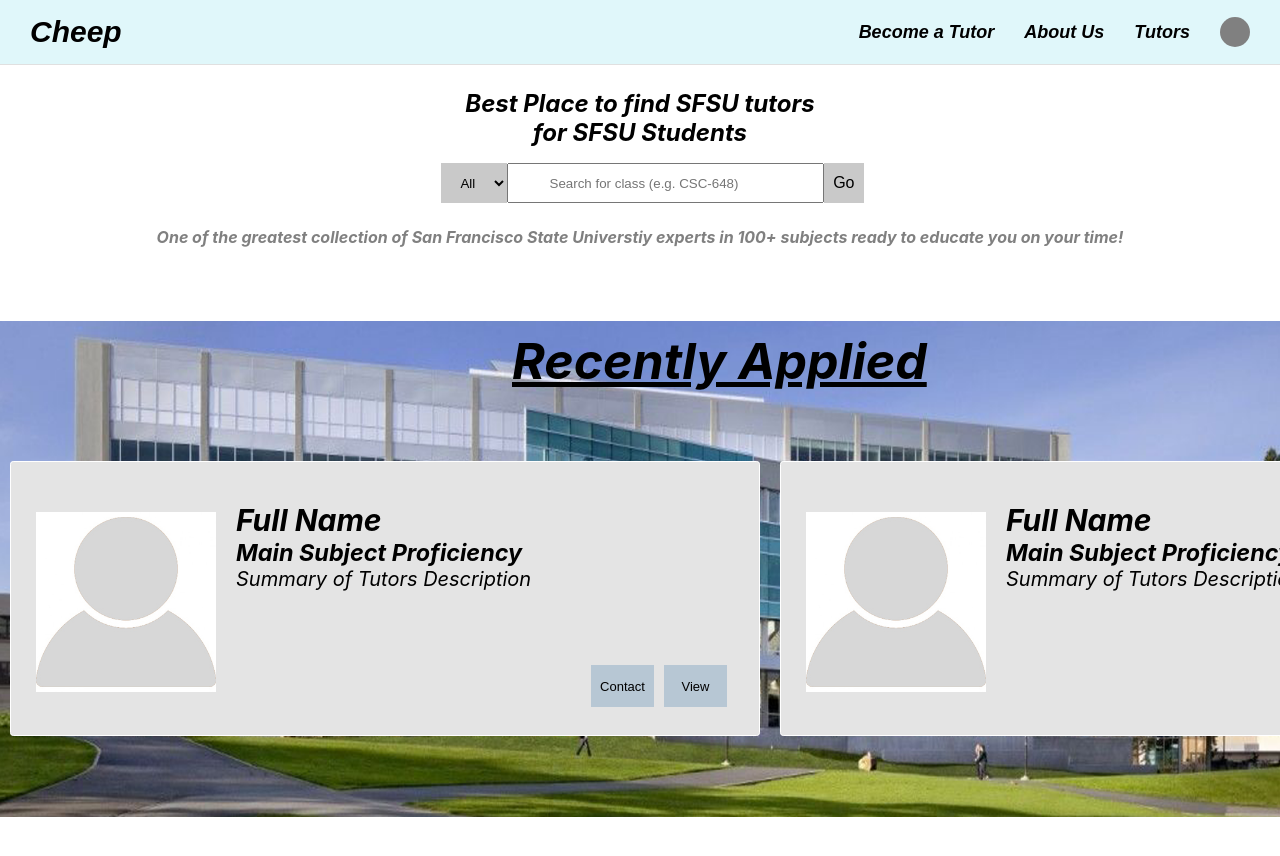
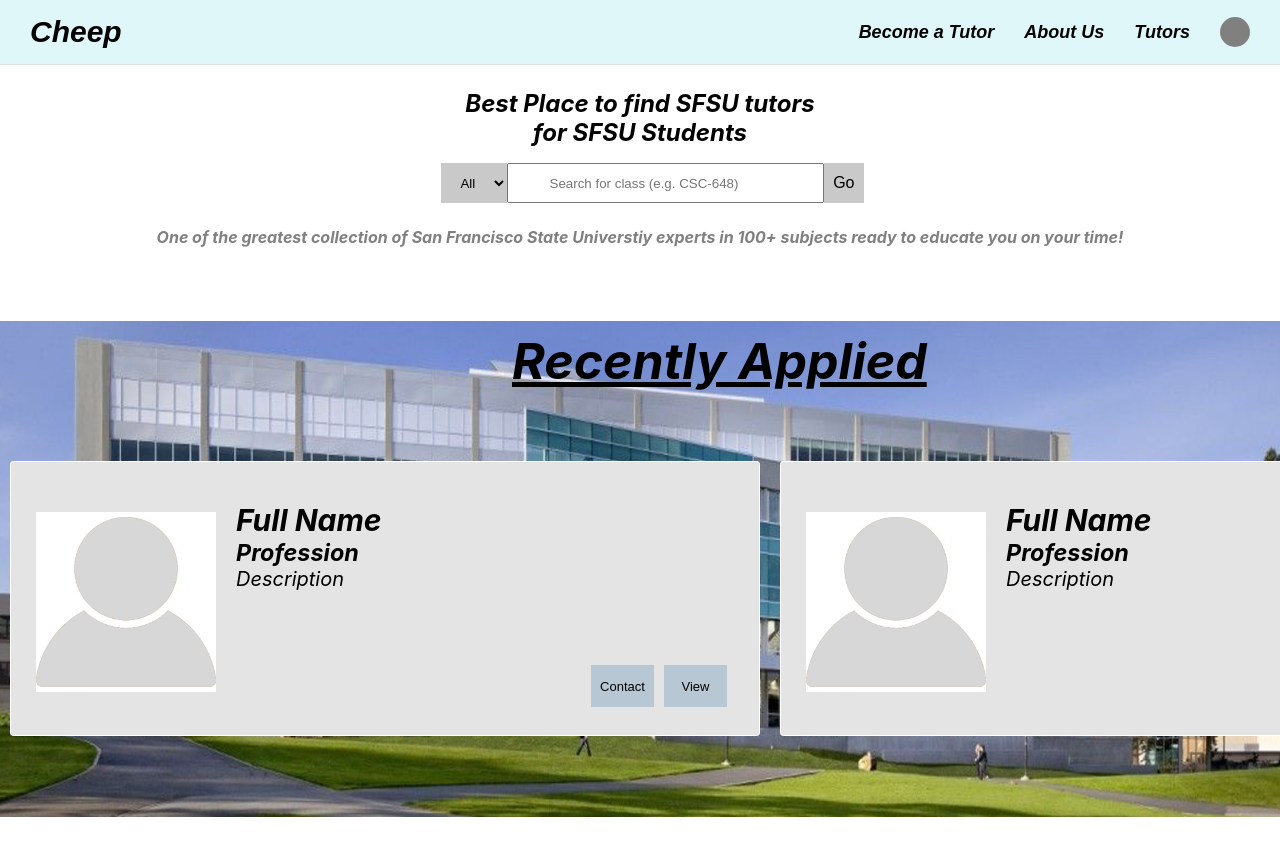
Before and after one commit to spushkin/CSC648_SFSU_Tutor_Project, a React (Create React App) app in the folder application/Front-End/: page / in a window 1280 px wide. Shown: the top 856 px of the page. Built offline with nearby package versions, Linux system fonts and the light colour scheme.

Commit message:
Added search results to tutorcards

```diff
--- a/application/Front-End/src/pages/Index.js
+++ b/application/Front-End/src/pages/Index.js
@@ -2,7 +2,7 @@ import React, { Fragment, useState } from 'react';
 import NavMenu from './NavMenu';
 import SearchBar from './SearchBar';
 import TutorCard from './TutorCard';
-
+import SearchResultsList from "./SearchResultsList";
 function Index() {
     const [results, setResults] = useState([]);
 
@@ -26,10 +26,13 @@ function Index() {
                 <h2 className="recent" ><i>Recently Applied</i></h2>
                     <img src={require('../images/sfLibrary.png')} alt="SFSU Library" className="libraryPic" />
                     <div className="ContainterForRecents">
-                        <TutorCard />
-                        <TutorCard />
-                        <TutorCard />
-                        <TutorCard />
+
+                        {/* from: 1 will send results to Tutor card*/}
+                     <SearchResultsList results={results} from={1}/>
+                        <TutorCard/>
+                        <TutorCard/>
+                        <TutorCard/>
+                        <TutorCard/>
                     </div>
                 </div>
             </div>
--- a/application/Front-End/src/pages/SearchResultsList.js
+++ b/application/Front-End/src/pages/SearchResultsList.js
@@ -1,14 +1,21 @@
 import React, { Fragment } from "react";
 import { Link } from "react-router-dom";
 import SearchResults from "./SearchResults";
+import TutorCard from "./TutorCard";
 
-function SearchResultsList({ results }) {
+function SearchResultsList({ results, from }) {
 	return (
 		<Fragment>
 			<div className="results-list">
 				{
 					results.map((result, id) => {
-						return <SearchResults result={result} key={id}/>;
+
+						if(from == 1){
+							return <TutorCard result={result} key={id}/>;
+						}else{
+							return <SearchResults result={result} key={id}/>;
+						}
+
 					})
 				}
 			</div>
--- a/application/Front-End/src/pages/TutorCard.js
+++ b/application/Front-End/src/pages/TutorCard.js
@@ -1,18 +1,48 @@
 import React, { Fragment } from "react";
-import { Link } from "react-router-dom";
+import { Link, useNavigate } from "react-router-dom";
+import Template from "./Template";
+function TutorCard({result}) {
+    console.log(result);
+    let navigate = useNavigate();
+    const routeChange = () =>{
+      let path = `/template`;
+      navigate(path);
+    }
+    //This is allowing for place holder cards in Index.js.
+    if(result == null){
+    return(    <Fragment>
+        <div  className="CardStyle">
+            <img src={require('../images/sillouette.jpg')} alt="EMPTY" className="proPic"  />
+            <div className='cardText'>
+                <h2><i>Full Name</i></h2>
+                <h3><i>Profession</i></h3>
+                <i>Description</i>
+                <br></br>
+                <div className='buttonHold'>
+                    <button className='cardbutton'onClick={routeChange}>Contact</button>
+                    <button className='cardbutton'>View</button>
+                </div>
+            </div>
+        </div>
+    </Fragment>)
+    }
 
-function TutorCard() {
+
+    // Used when We have search results in Index.js
     return (
         <Fragment>
             <div  className="CardStyle">
                 <img src={require('../images/sillouette.jpg')} alt="EMPTY" className="proPic"  />
                 <div className='cardText'>
-                    <h2><i>Full Name</i></h2>
-                    <h3><i>Main Subject Proficiency</i></h3>
-                    <i>Summary of Tutors Description</i>
+                    <h2><i>{result.name}e</i></h2>
+                    <h3><i>{result.email}</i></h3>
+                    <i>
+                        {result.address.street}
+                        {result.address.zipcode}
+                    </i>
                     <br></br>
                     <div className='buttonHold'>
-                        <button className='cardbutton'>Contact</button>
+                        <button className='cardbutton'onClick={routeChange}>Contact</button>
                         <button className='cardbutton'>View</button>
                     </div>
                 </div>
```
